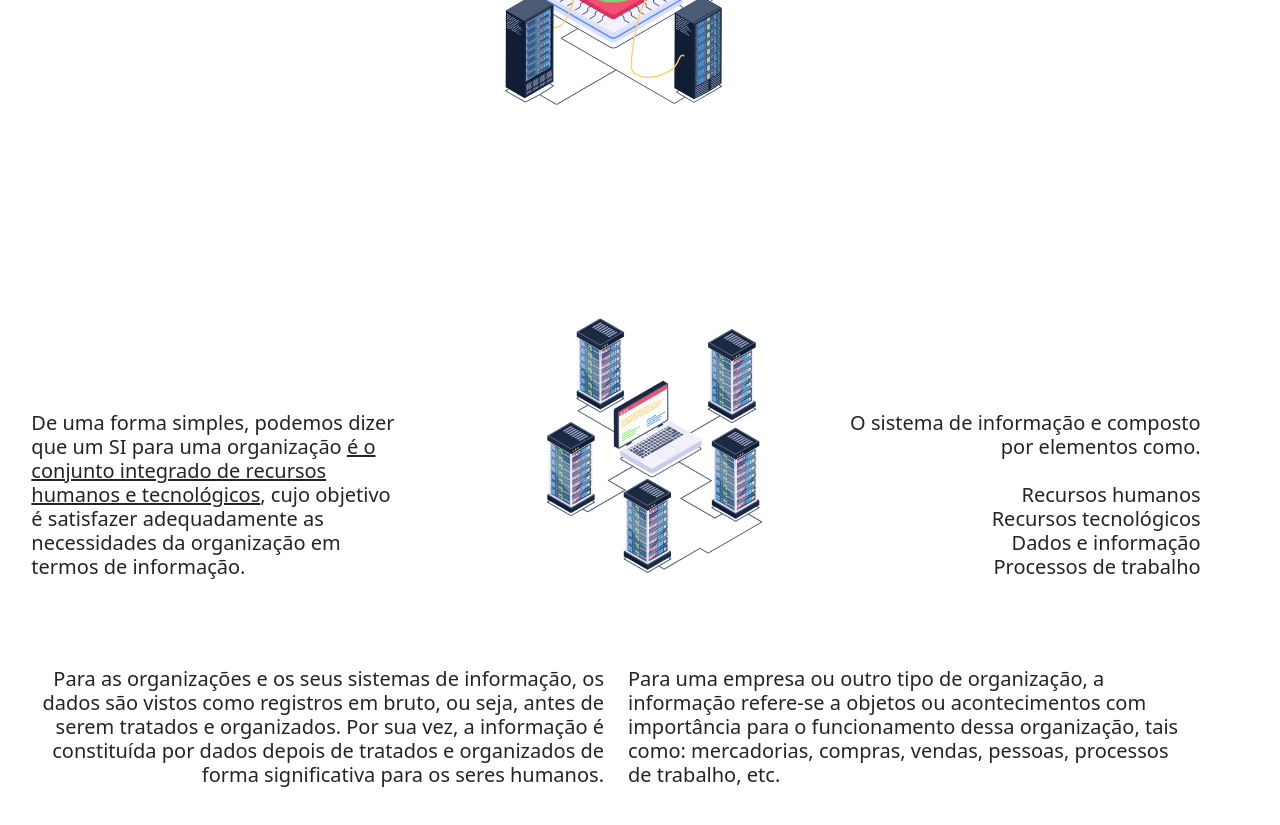
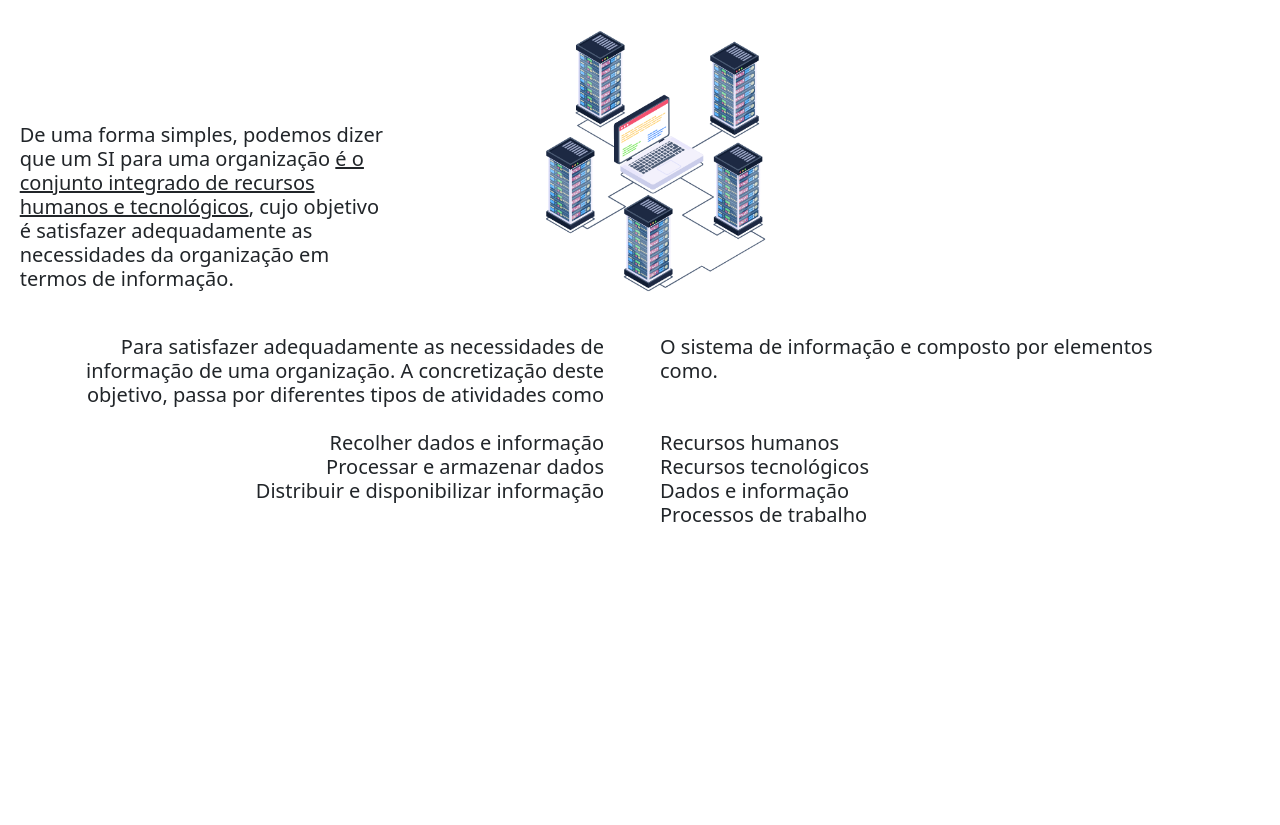
Before and after one commit to LyeZinho/sistemas-e-informacao, a website: page src/home/home.html in a window 1280 px wide. Shown: the part 5516-6341 px from the top of the page. Drawn offline with nearby package versions, Linux system fonts and the light colour scheme.

Commit message:
Update home.html

```diff
--- a/src/home/home.html
+++ b/src/home/home.html
@@ -37,7 +37,7 @@
 
   <div class="row">
 		<div class="col-md-4" >
-      <br><br><br><br><br><br><br><br><br><br><br><br><br><br>
+      <br><br><br><br><br><br><br><br><br><br><br><br>
       <div style="margin-left: 40px;">
         <h2>Sistemas</h2>
       <blockquote class="blockquote" align="left">
@@ -45,7 +45,7 @@
           Um sistema é um <u>conjunto de organismos<br> que trabalham em conjunto</u> para um objetivo.
         </p>
       </blockquote>
-      <br><br><br><br><br><br><br><br><br><br><br><br><br><br><br><br><br><br><br><br>
+      <br><br><br><br><br><br><br><br><br><br><br><br><br>
   </div>
 
 
@@ -64,7 +64,7 @@
           humano.
           </p>
         </blockquote>
-      <br><br><br><br><br><br><br><br><br><br><br><br><br><br><br><br><br><br><br><br>
+      <br><br><br><br><br><br><br><br><br><br><br><br><br
 		</div>
 	</div>
 
@@ -84,12 +84,12 @@
           humando.
         </p>
       </blockquote>
-    <br><br><br><br><br><br><br><br><br><br><br><br><br><br><br><br><br><br><br><br>
+    <br><br><br><br><br><br><br><br><br><br><br><br><br><br>
 		</div>
 
 
 		<div class="col-md-4">
-      <br><br><br><br><br><br><br><br><br><br><br><br><br><br>
+      <br><br><br><br><br><br><br><br><br><br>
       <div style="margin-right: 40px;">
         <h2 align="right">Subsistemas</h2>
       <blockquote class="blockquote" align="right">
@@ -97,7 +97,7 @@
           Um subsistema é </u>quando um sistema menor<br> opera dentro</u> de um sistema maior.
         </p>
       </blockquote>
-      <br><br><br><br><br><br><br><br><br><br><br><br><br><br>
+      <br><br><br><br><br><br><br><br><br><br>
 		</div>
 	</div>
 
@@ -291,16 +291,7 @@
             <div style="margin-right: 5%;">
               <p align="right" class="mb-0">
                 <br><br><br><br>
-                <h4 align="right" style="font-size: 100%">
-                  O sistema de informação e composto por elementos como.
-                  <br><br>
-                  <ul align="right" style="list-style: none">
-                    <li>Recursos humanos</li>
-                    <li>Recursos tecnológicos</li>
-                    <li>Dados e informação</li>
-                    <li>Processos de trabalho</li>
-                  </ul>
-                </h4>
+
               </p>
             </div>
           </blockquote>
@@ -314,13 +305,15 @@
           <div class="col-md-6">
             <blockquote class="blockquote" align="right">
               <p class="mb-0">
-                <h4 align="right" style="font-size: 100%">
-                  Para as organizações e os seus sistemas
-                  de informação, os dados são vistos como
-                  registros em bruto, ou seja, antes de serem
-                  tratados e organizados. Por sua vez, a informação
-                  é constituída por dados depois de tratados e
-                  organizados de forma significativa para os seres humanos.
+                <h4 style="font-size: 100%">
+                  Para satisfazer adequadamente as necessidades
+                  de informação de uma organização. A concretização
+                  deste objetivo, passa por diferentes tipos de atividades como<br><br>
+                  <ul align="right" style="list-style: none">
+                    <li>Recolher dados e informação</li>
+                    <li>Processar e armazenar dados</li>
+                    <li>Distribuir e disponibilizar informação</li>
+                  </ul>
                 </h4>
               </p>
             </blockquote>
@@ -329,19 +322,39 @@
             <blockquote class="blockquote" align="left">
               <p class="mb-0">
                 <h4 align="left" style="font-size: 100%">
-                  Para uma empresa ou outro tipo de organização,
-                  a informação refere-se a objetos ou acontecimentos com
-                  importância para o funcionamento dessa organização,
-                  tais como: mercadorias, compras, vendas, pessoas, processos
-                  de trabalho, etc.
+                  <ul align="left" style="list-style: none">
+                    <li>O sistema de informação e composto por elementos como.</li>
+                    <br><br>
+                    <li>Recursos humanos</li>
+                    <li>Recursos tecnológicos</li>
+                    <li>Dados e informação</li>
+                    <li>Processos de trabalho</li>
+                  </ul>
                 </h4>
               </p>
             </blockquote>
           </div>
         </div>
-        <br><br><br><br><br><br><br><br><br>
+        <br><br><br><br><br><br><br><br><br><br><br><br>
       </div>
 
+
+
+      <div class="container-fluid">
+        <div class="row">
+          <div class="col-md-8">
+            <blockquote class="blockquote" align="left">
+              <p class="mb-0">
+                <h4 align="left" style="font-size: 100%">
+                </h4>
+              </p>
+            </blockquote>
+          </div>
+          <div class="col-md-4">
+
+          </div>
+        </div>
+      </div>
 
 </div>
 </body>
```
